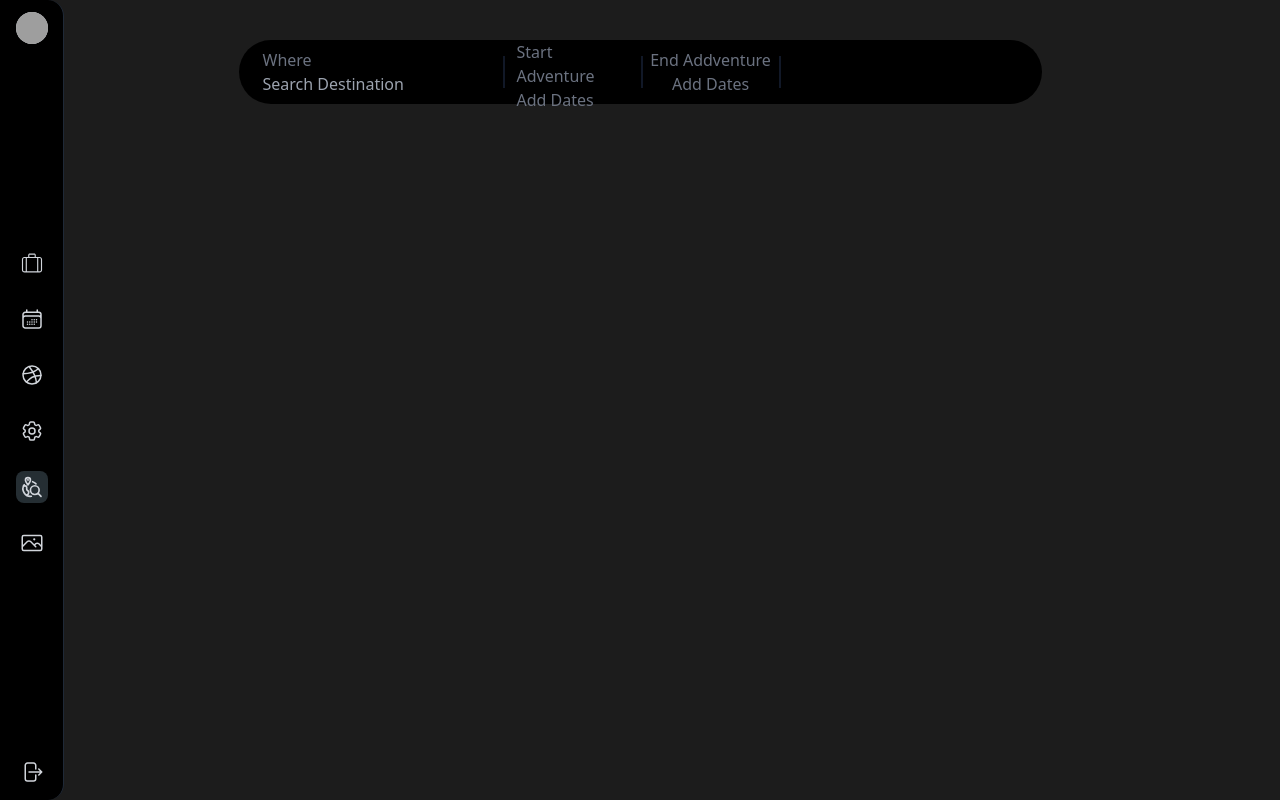
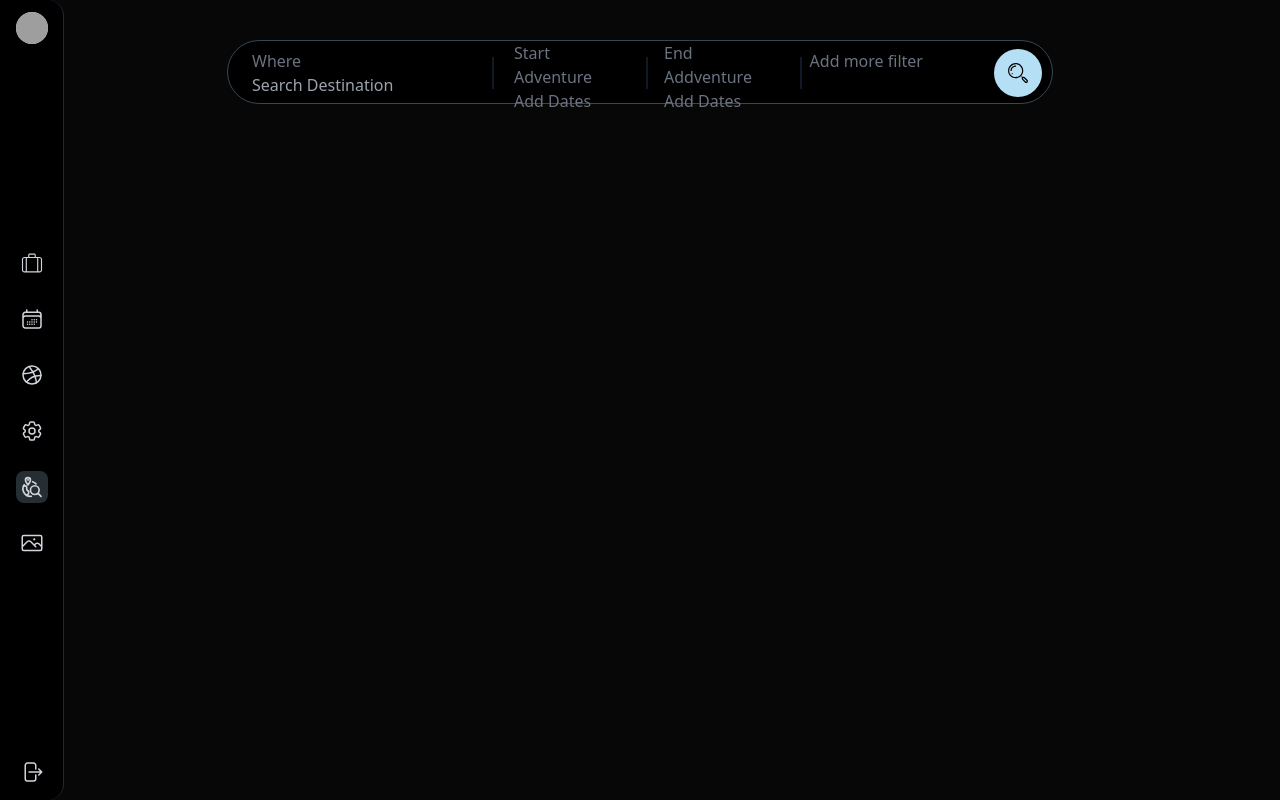
Before and after one commit to mishba-ai/NomadX, a React (Vite) app in the folder Frontend/: page /search in a window 1280 px wide. Built offline with nearby package versions, Linux system fonts and the light colour scheme; grey boxes are pictures that could not be loaded.

Commit message:
build the search destination in search page

```diff
--- a/Frontend/package.json
+++ b/Frontend/package.json
@@ -11,6 +11,7 @@
     "format": "prettier --write ./src"
   },
   "dependencies": {
+    "@babel/runtime": "^7.25.0",
     "@tailwindcss/line-clamp": "^0.4.4",
     "axios": "^1.7.2",
     "moment": "^2.30.1",
--- a/Frontend/src/Pages/search/search.jsx
+++ b/Frontend/src/Pages/search/search.jsx
@@ -2,7 +2,7 @@ import Filter from "../../components/Search/Filter/Filter"
 
 function search() {
   return (
-    <div className="w-full h-screen ">
+    <div className="w-full h-screen bg-[#070707]">
       <Filter/>
     </div>
   )
--- /dev/null
+++ b/Frontend/src/components/Search/Filter/Core Filters/DatePicker/DatePicker.jsx
@@ -0,0 +1,9 @@
+
+import React, { useState } from "react";
+// import "react-dates/initialize";
+
+function DatePicker() {
+  return <div>DatePicker</div>;
+}
+
+export default DatePicker;
--- /dev/null
+++ b/Frontend/src/components/Search/Filter/Core Filters/ShowDestination.jsx
@@ -0,0 +1,73 @@
+import { useState } from "react";
+
+function ShowDestination() {
+  const [Destinations, setDestinations] = useState([
+    {
+      image:
+        "https://i.pinimg.com/564x/f6/58/d2/f658d22f4227305bbfc4c71c453887dc.jpg",
+      name: "I am flexible",
+    },
+    {
+      image:
+        "https://i.pinimg.com/564x/04/f9/bc/04f9bc4640feb916b2b876ba0148307e.jpg",
+      name: "Europe",
+    },
+    {
+      image:
+        "https://www.kindpng.com/picc/m/723-7236540_map-of-asia-vector-hd-png-download.png",
+      name: "Asia",
+    },
+    {
+      image:
+        "https://media.istockphoto.com/id/1205276176/vector/africa-map-vector-black-icon-silhouette-isolated-on-a-white-background.jpg?s=612x612&w=0&k=20&c=pz3RvGeNfZvIEvC9jUDtqU4aYgmICKlR4TXhk-BUWYk=",
+      name: "Africa",
+    },
+    {
+      image:
+        "https://previews.123rf.com/images/skvoor/skvoor0801/skvoor080100051/2313571-detailed-north-america-continent-map-black-and-white-mercator-projection.jpg",
+      name: "North America",
+    },
+    {
+      image:
+        "https://i.pinimg.com/originals/3d/26/f8/3d26f8258cb1903fcd5a6a0c9a75a6df.png",
+      name: "South America",
+    },
+    {
+      image:
+        "https://encrypted-tbn0.gstatic.com/images?q=tbn:ANd9GcQHPTI5v0XQhIbu0H7iKHzAU_6CZQaA8uxEXA&s",
+      name: "Antartica",
+    },
+    {
+      image:
+        "https://static.vecteezy.com/system/resources/previews/004/396/392/non_2x/australia-map-on-white-background-free-vector.jpg",
+      name: "Australia",
+    },
+  ]);
+  return (
+    <div>
+      <div className="w-[32.4rem] h-80 rounded-3xl  bg-black shadow-sm border border-slate-800 shadow-slate-800 p-4 font-montserrat">
+        <h3 className="text-sky-200 text-lg">Search by Continent</h3>
+        <div className="">
+          <ul className="flex mt-4 flex-wrap gap-2 gap-x-3">
+            {" "}
+            {Destinations.map((destination, index) => (
+              <li
+                key={index} onClick={""}
+                className="group relative cursor-pointer w-28 rounded-md h-28 border bg-cover bg-no-repeat bg-center"
+                style={{
+                  backgroundImage: `url("${destination.image}")`,
+                }}
+              >
+                <div className="relative top-[50%] transition-opacity duration-300 group-hover:opacity-55 group-hover:bg-black text-sky-100 opacity-0 ">
+                  <p className="text-sm text-center">{destination.name}</p>
+                </div>
+              </li>
+            ))}
+          </ul>
+        </div>
+      </div>
+    </div>
+  );
+}
+
+export default ShowDestination;
--- a/Frontend/src/components/Search/Filter/Filter.jsx
+++ b/Frontend/src/components/Search/Filter/Filter.jsx
@@ -1,15 +1,27 @@
 import { useState } from "react";
+import search from "../../../assets/svg/search.svg";
+import ShowDestination from "./Core Filters/ShowDestination.jsx";
 
 function Filter() {
   // const [Selected, setSelected] = useState("");
+  const [showAddDestination, setShowAddDestination] = useState(false);
+
+  const selectDestination = () => {
+    setShowAddDestination(prevState => !prevState);
+  };
+
   return (
-    <div className="flex  sticky top-10 justify-center font-robotomono">
-      <div className=" z-50  w-[803px] rounded-full h-16 flex bg-[#000000] text-[#d1d5db] ">
+    <>
+      <div className="flex   sticky top-10 justify-center font-robotomono">
+        <div className=" z-50  w-[826px] rounded-full h-16 flex bg-[#000] border border-[#374754] text-[#d1d5db] ">
           <div className="">
             <ul className="flex gap-x-2 text-gray-500">
-            <li className="w-64">
+              <li className="w-64 ">
                 <div className="">
-                <button className="rounded-full w-64 active:bg-gray-200 hover:bg-white hover:bg-opacity-15 h-16">
+                  <button
+                    className="rounded-full w-64 active:bg-[#c6dee1] hover:text-black hover:bg-[#c6dee1] h-16"
+                    onClick={() => selectDestination()}
+                  >
                     <div className="flex flex-col px-6 py-1 place-items-start">
                       <p className="  text-start text-gray-500">Where</p>
                       <input
@@ -21,34 +33,53 @@ function Filter() {
                   </button>
                 </div>
               </li>
-            <li className="w-[17.2rem] flex gap-x-1">
+              <li className="w-[18.6rem] flex gap-x-1">
                 <hr className="border-gray-900  border h-8 my-4" />
                 <div className="">
-                <button className="rounded-full w-32 h-16 hover:bg-slate-50 hover:bg-opacity-15">
-                  <div className="flex flex-col text-s text-start px-2">
-                    <p className="text-gray-500 ">Start Adventure </p>
+                  <button className="rounded-full w-36 px-2 h-16 active:bg-[#c6dee1] hover:text-black hover:bg-[#c6dee1] ">
+                    <div className="flex flex-col active:text-black text-s text-start px-2">
+                      <p className="text-gray-0 ">Start Adventure </p>
                       <p>Add Dates</p>
                     </div>
                   </button>
                 </div>{" "}
                 <hr className="border-gray-900  border h-8 my-4" />
                 <div className="">
-                <button className="rounded-full  w-32 h-16 hover:bg-slate-50 hover:bg-opacity-15"><div className="flex flex-col">
+                  <button className="rounded-full  w-36 px-3  h-16 active:bg-[#c6dee1] hover:text-black hover:bg-[#c6dee1]">
+                    <div className="flex flex-col text-start">
                       <p className="text-gray-500">End Addventure</p>
                       <p>Add Dates</p>
-                  </div></button>
+                    </div>
+                  </button>
                 </div>
                 <hr className="border-gray-900  border h-8 my-4" />
               </li>
               <li className="w-64 ">
-              <div className="rounded-full w-64 flex justify-end items-center  hover:bg-slate-50 hover:bg-opacity-15 h-16 ">
-                {/* <button className="w-12 h-12 bg-white rounded-full"></button> */}
-              </div>{" "}
+                <div>
+                  <button className="rounded-full w-64 flex justify-between py-2 px-3 active:bg-[#c6dee1] hover:text-black hover:bg-[rgb(198,222,225)] h-16 ">
+                    <div className="">
+                      <p className="text-start">Add more filter</p>
+                    </div>
+                    <div className="flex justify-end ">
+                      <button className="w-12 h-12  bg-[#b4dff4] rounded-full flex justify-center items-center hover:bg-[#a7e3fe]">
+                        <img src={search} alt="search" />
+                      </button>
+                    </div>
+                  </button>{" "}
+                </div>
               </li>
             </ul>
           </div>
         </div>
+      </div>{" "}
+
+      {showAddDestination && (
+        <div className="ml-96 flex mt-14 ">
+          {" "}
+          <ShowDestination />{" "}
         </div>
+      )}
+    </>
   );
 }
 
```
Also changed, not shown: Frontend/src/main.jsx (+8 -10 lines), 1 other file (tests, documents, lock files or other folders). Lines whose indentation alone changed are shown as unchanged.
